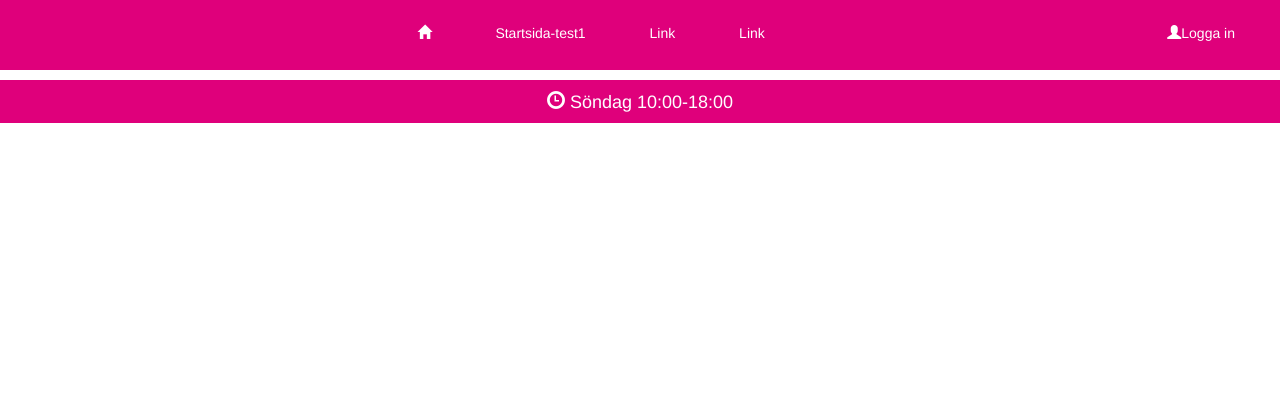
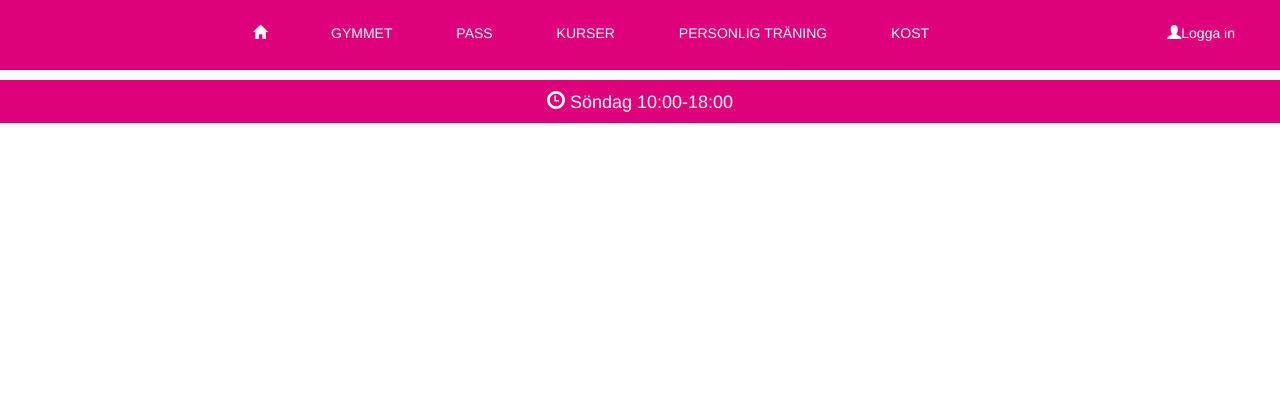
Before and after one commit to molvig/atletica_frontend_work, a PHP site: page /index.php in a window 1280 px wide. Shown: the top 420 px of the page. Run offline with PHP 8.4, Linux system fonts and the light colour scheme; some libraries are stand-ins or nearby versions.

Commit message:
måndag fm

```diff
--- a/inc/header.php
+++ b/inc/header.php
@@ -41,9 +41,11 @@
     <div class="collapse navbar-collapse" id="bs-example-navbar-collapse-1">
       <ul class="nav navbar-nav">
         <li><a href="index.php"><span class="glyphicon glyphicon-home"></span></a></li>
-        <li><a href="index1.php">Startsida-test1</a></li>
-        <li><a href="#">Link</a></li>
-        <li><a href="#">Link</a></li>
+        <li><a href="#">GYMMET</a></li>
+        <li><a href="#">PASS</a></li>
+        <li><a href="#">KURSER</a></li>
+        <li><a href="#">PERSONLIG TRÄNING</a></li>
+        <li><a href="#">KOST</a></li>
 
       </ul>
             <ul class="nav navbar-nav navbar-right">
```
